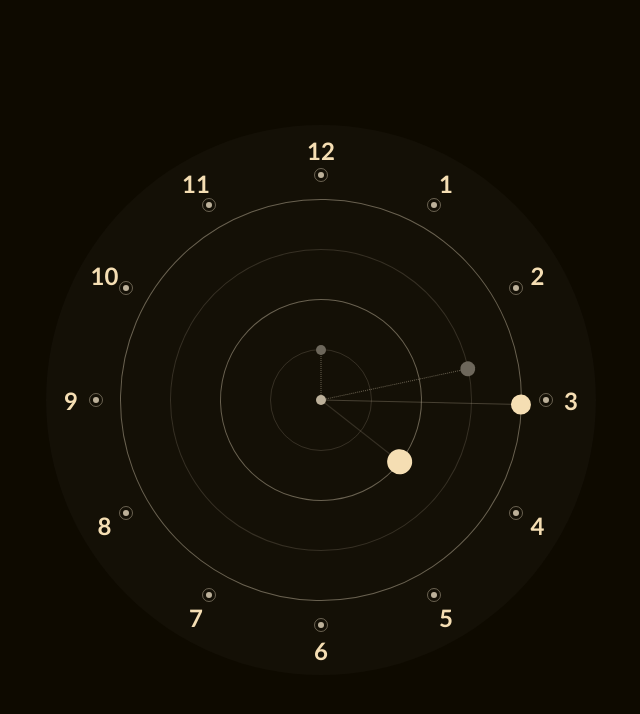
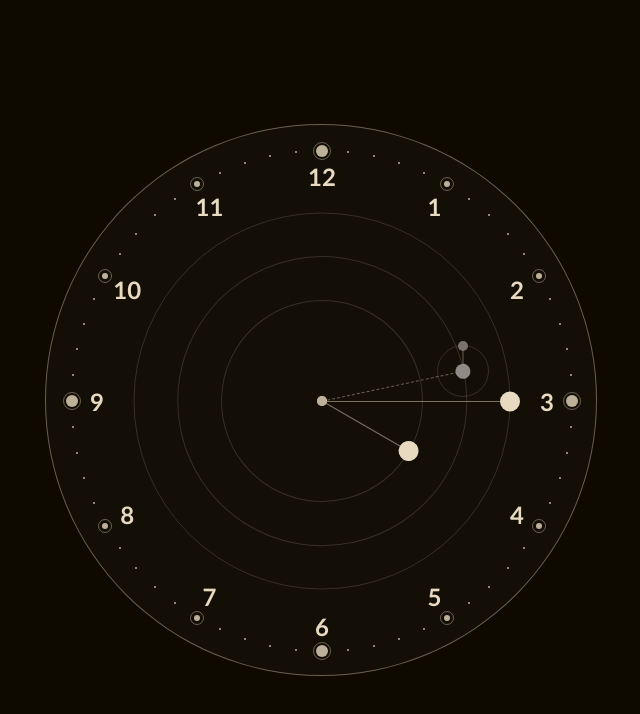
Before and after one commit to borisbreuer/clock, a plain HTML site: page index.html in a window 1280 px wide. Shown: the whole page, without its empty margins (319-959 px from the left). Drawn offline with Linux system fonts and the light colour scheme.

Commit message:
objects 'n Orbit

```diff
--- a/css/style.css
+++ b/css/style.css
@@ -1,37 +1,24 @@
-:root {
-  --bodyBackground: #000b11;
-  --borderColorFull: rgba(252, 166, 8, 1);
-  --borderColor: 252, 166, 8;
-  --pointColorFull: rgba(245, 222, 179, 1);
-  --pointColor: 38, 119, 191;
-  --shineFull: rgba(114, 175, 228, 1);
-  --shine: 114, 175, 228;
-  --specialFull: rgba(216, 41, 155, 1);
-  --special: 216, 41, 155;
-  --specialFull: rgb(189, 0, 0);
-  --special: 189, 0, 0;
-}
-:root {
-  --bodyBackground: rgba(245, 222, 179, 1);
-  --borderColorFull: rgba(161, 150, 128, 1);
-  --borderColor: 161, 150, 128;
-  --pointColorFull: rgb(56, 52, 43);
-  --pointColor: 56, 52, 43;
-  --shineFull: rgb(14, 10, 0);
-  --shine: 14, 10, 0;
-  --specialFull: rgba(14, 10, 0);
-  --special: 14, 10, 0;
-}
 :root {
   --bodyBackground: rgba(14, 10, 0, 1);
+  --clockBackground: rgba(255, 255, 255, 0.025);
+
   --borderColorFull: rgb(189, 177, 154);
   --borderColor: 189, 177, 154;
+
   --pointColorFull: rgb(109, 103, 91);
   --pointColor: 109, 103, 91;
-  --shineFull: rgb(245, 222, 179);
-  --shine: 245, 222, 179;
-  --specialFull: rgba(245, 222, 179);
-  --special: 245, 222, 179;
+
+  --sPointColorFull: rgb(143, 139, 132);
+  --sPointColor: 143, 139, 132;
+
+  --msPointColorFull: rgb(121, 116, 106);
+  --msPointColor: 121, 116, 106;
+
+  --specialPointFull: rgba(231, 218, 193);
+  --specialPoint: 231, 218, 193;
+
+  --textFull: rgba(231, 218, 193);
+  --text: 231, 218, 193;
 }
 
 body {
@@ -49,10 +36,12 @@ body {
   width: 550px;
   height: 550px;
   border-radius: 50%;
-  background: rgba(255, 255, 255, 0.025);
+  background: var(--clockBackground);
+  border: 1px solid rgba(var(--borderColor), 0.5);
   position: relative;
+  cursor: none;
 }
-.point {
+.hoursPoint {
   position: absolute;
   width: 6px;
   height: 6px;
@@ -60,7 +49,7 @@ body {
   transform: translate(-50%, -50%);
   background: rgba(var(--borderColor), 1);
 }
-.point:after {
+.hoursPoint:after {
   content: '';
   position: absolute;
   border: 1px solid rgba(var(--borderColor), 0.5);
@@ -71,27 +60,59 @@ body {
   left: 50%;
   transform: translate(-50%, -50%);
 }
+.hoursPointBig {
+  position: absolute;
+  width: 12px;
+  height: 12px;
+  border-radius: 50%;
+  transform: translate(-50%, -50%);
+  background: rgba(var(--borderColor), 1);
+}
+.hoursPointBig:after {
+  content: '';
+  position: absolute;
+  border: 1px solid rgba(var(--borderColor), 0.5);
+  width: 16px;
+  height: 16px;
+  border-radius: 50%;
+  top: 50%;
+  left: 50%;
+  transform: translate(-50%, -50%);
+}
 
-.count {
+.minutes {
+  position: absolute;
+  width: 2px;
+  height: 2px;
+  border-radius: 50%;
+  transform: translate(-50%, -50%);
+  background: rgba(var(--borderColor), 1);
+}
+
+.hoursText {
   position: absolute;
   transform: translate(-50%, -50%);
-  color: rgba(var(--shine), 1);
+  color: rgba(var(--text), 1);
   font-family: Calibri, 'Trebuchet MS', sans-serif;
   font-weight: bold;
   font-size: 1.5rem;
+  -webkit-user-select: none;
+  -moz-user-select: none;
+  -ms-user-select: none;
+  user-select: none;
 }
 .hPointer {
   position: absolute;
   width: 200px;
   height: 200px;
-  border: 1px solid rgba(var(--borderColor), 0.5);
+  border: 1px solid rgba(var(--borderColor), 0.2);
   border-radius: 50%;
 }
 .hPointer:before {
   position: absolute;
   content: '';
   width: 100px;
-  border-top: 1px solid rgba(var(--borderColor), 0.2);
+  border-top: 1px solid rgba(var(--borderColor), 0.6);
   top: 50%;
   left: 50%;
   transform: translate(0, -50%);
@@ -99,27 +120,27 @@ body {
 .hPointer:after {
   position: absolute;
   content: '';
-  width: 25px;
-  height: 25px;
+  width: 20px;
+  height: 20px;
   border-radius: 50%;
-  background: rgba(var(--special), 1);
+  background: rgba(var(--specialPoint), 1);
   top: 50%;
   left: 50%;
-  transform: translate(87.5px, -50%);
+  transform: translate(90px, -50%);
 }
 
 .mPointer {
-  border: 1px solid rgba(var(--borderColor), 0.5);
-  width: 400px;
-  height: 400px;
+  position: absolute;
+  width: 375px;
+  height: 375px;
+  border: 1px solid rgba(var(--borderColor), 0.2);
   border-radius: 50%;
-  position: absolute;
 }
 .mPointer:before {
   position: absolute;
   content: '';
-  width: 200px;
-  border-top: 1px solid rgba(var(--borderColor), 0.3);
+  width: 187.5px;
+  border-top: 1px solid rgba(var(--borderColor), 0.6);
   top: 50%;
   left: 50%;
   transform: translate(0, -50%);
@@ -130,24 +151,24 @@ body {
   width: 20px;
   height: 20px;
   border-radius: 50%;
-  background: rgba(var(--special), 1);
+  background: rgba(var(--specialPoint), 1);
   top: 50%;
   left: 50%;
-  transform: translate(190px, -50%);
+  transform: translate(177.5px, -50%);
 }
 
 .sPointer {
   border: 1px solid rgba(var(--borderColor), 0.2);
-  height: 300px;
-  width: 300px;
+  height: 287.5px;
+  width: 287.5px;
   border-radius: 50%;
   position: absolute;
 }
 .sPointer:before {
   position: absolute;
   content: '';
-  width: 150px;
-  border-top: 1px dotted rgba(var(--borderColor), 0.5);
+  width: 143.75px;
+  border-top: 1px dashed rgba(var(--borderColor), 0.5);
   top: 50%;
   left: 50%;
   transform: translate(0, -50%);
@@ -158,26 +179,26 @@ body {
   width: 15px;
   height: 15px;
   border-radius: 50%;
-  background: rgba(var(--pointColor), 1);
+  background: rgba(var(--sPointColor), 1);
   top: 50%;
   left: 50%;
-  transform: translate(142.5px, -50%);
+  transform: translate(136.25px, -50%);
 }
 
 .msPointer {
   border: 1px solid rgba(var(--borderColor), 0.2);
-  height: 100px;
-  width: 100px;
+  height: 50px;
+  width: 50px;
   border-radius: 50%;
   position: absolute;
 }
 .msPointer:before {
   position: absolute;
   content: '';
-  width: 50px;
+  width: 25px;
   top: 50%;
   left: 50%;
-  border-top: 1px dotted rgba(var(--borderColor), 0.5);
+  border-top: 1px solid rgba(var(--borderColor), 0.5);
   transform: translate(0, -50%);
 }
 .msPointer:after {
@@ -186,10 +207,10 @@ body {
   width: 10px;
   height: 10px;
   border-radius: 50%;
-  background: rgba(var(--pointColor), 1);
+  background: rgba(var(--msPointColor), 1);
   top: 50%;
   left: 50%;
-  transform: translate(45px, -50%);
+  transform: translate(20px, -50%);
 }
 
 .middle {
@@ -200,3 +221,19 @@ body {
   position: absolute;
   transform: translate(-50%, -50%);
 }
+.msDot {
+  background: rgba(var(--borderColor), 1);
+  height: 10px;
+  width: 10px;
+  border-radius: 50%;
+  position: absolute;
+  transform: translate(-50%, -50%);
+}
+.sDot {
+  background: rgba(var(--borderColor), 1);
+  height: 10px;
+  width: 10px;
+  border-radius: 50%;
+  position: absolute;
+  transform: translate(-50%, -50%);
+}
--- a/js/clock.js
+++ b/js/clock.js
@@ -1,3 +1,6 @@
+
+
+
 /*
 1° × π / 180
 360 / 12 = 30
@@ -7,97 +10,131 @@ x - Koordinate = cos(i * winkel) * radius
 y - Koordinate = sin(i * winkel) * radius
   */
 
+
 (function () {
-  const elements = 12;
+  "use strict"
+
   const root = document.querySelector('#clock')
+  const clockX = root.offsetWidth / 2;
+  const clockY = root.offsetHeight / 2;
 
-  let x = root.offsetWidth / 2;
-  let y = root.offsetHeight / 2;
-
-  for (let i = 0; i < elements; i++) {
-    let ranAngle = 30 * Math.PI / 180;
-    let pointX = Math.cos((i - 3) * ranAngle) * 225;
-    let pointY = Math.sin((i - 3) * ranAngle) * 225;
-
-    let point = document.createElement('div');
-    point.className = 'point';
-    point.style.left = x + pointX + 'px';
-    point.style.top = y + pointY + 'px';
-    root.appendChild(point);
-
-    let pointX2 = Math.cos((i - 3) * ranAngle) * 250;
-    let pointY2 = Math.sin((i - 3) * ranAngle) * 250;
-
-    let count = document.createElement('div');
-    count.className = 'count';
-    count.style.left = x + pointX2 + 'px';
-    count.style.top = y + pointY2 + 'px';
-
-    count.textContent = i == 0 ? 12 : i;
-    root.appendChild(count);
+  const CircleCoords = function (degAngle, radius, index) {
+    this.radAngle = degAngle * Math.PI / 180;
+    this.X = Math.cos(index * this.radAngle) * radius;
+    this.Y = Math.sin(index * this.radAngle) * radius;
+    return { X: this.X, Y: this.Y }
   }
 
-  let ms = document.createElement('div');
-  ms.className = 'msPointer';
-  ms.style.left = x + 'px';
-  ms.style.top = y + 'px';
+  const ClockPointer = function (element, className, x, y) {
+    this.obj = document.createElement(element);
+    this.obj.className = className;
+    this.obj.style.left = x + 'px';
+    this.obj.style.top = y + 'px';
+    return this.obj;
+  }
 
-  let s = document.createElement('div');
-  s.className = 'sPointer';
-  s.style.left = x + 'px';
-  s.style.top = y + 'px';
+  let
+    hours,
+    hoursText,
+    minutes,
+    hoursCoords,
+    hoursTextCoords,
+    minutesCoords,
+    time, msec, sec, min, hou,
+    msDeg, sDeg, mDeg, hDeg,
+    continousOrNot = false,
+    count = 0;
 
-  let h = document.createElement('div');
-  h.className = 'hPointer';
-  h.style.left = x + 'px';
-  h.style.top = y + 'px';
+  root.addEventListener('mouseenter', function () {
+    continousOrNot = true;
+  })
+  root.addEventListener('mouseleave', function () {
+    continousOrNot = false;
+  })
 
-  let m = document.createElement('div');
-  m.className = 'mPointer';
-  m.style.left = x + 'px';
-  m.style.top = y + 'px';
 
-  let mid = document.createElement('div');
-  mid.className = 'middle';
-  mid.style.left = x + 'px';
-  mid.style.top = y + 'px';
+  for (let i = 0; i < 60; i++) {
+    if (!(i % 5)) {
+      hoursCoords = new CircleCoords(360 / 12, 250, count - 3);
+      hoursTextCoords = new CircleCoords(360 / 12, 225, count - 3);
 
-  root.appendChild(ms);
+      hours = document.createElement('div');
+      hours.className = count % 3 ? 'hoursPoint' : 'hoursPointBig';
+      hours.style.left = clockX + hoursCoords.X + 'px';
+      hours.style.top = clockY + hoursCoords.Y + 'px';
+      root.appendChild(hours);
+
+      hoursText = document.createElement('div');
+      hoursText.className = 'hoursText';
+      hoursText.style.left = clockX + hoursTextCoords.X + 'px';
+      hoursText.style.top = clockY + hoursTextCoords.Y + 'px';
+      hoursText.textContent = count == 0 ? 12 : count;
+      root.appendChild(hoursText);
+
+      count++;
+    }
+
+    if (i % 5) {
+      minutesCoords = new CircleCoords(360 / 60, 250, i);
+      minutes = document.createElement('div');
+      minutes.className = 'minutes';
+      minutes.style.left = clockX + minutesCoords.X + 'px';
+      minutes.style.top = clockY + minutesCoords.Y + 'px';
+      root.appendChild(minutes);
+    }
+  }
+
+  let ms = new ClockPointer('div', 'msPointer', clockX, clockY)
+  let s = new ClockPointer('div', 'sPointer', clockX, clockY)
+  let m = new ClockPointer('div', 'mPointer', clockX, clockY)
+  let h = new ClockPointer('div', 'hPointer', clockX, clockY)
+  let mid = new ClockPointer('div', 'middle', clockX, clockY)
+  let msdot = new ClockPointer('div', 'msDot', clockX, clockY)
+
+  root.appendChild(ms)
   root.appendChild(s);
   root.appendChild(h);
   root.appendChild(m);
   root.appendChild(mid);
+  root.appendChild(msdot);
 
-  let time, msec, sec, min, hou, now, sDeg, mDeg, hDeg;
-  let msecSec = 0;
+
+
   function timer() {
     time = new Date();
     msec = time.getMilliseconds();
     sec = time.getSeconds();
     min = time.getMinutes();
     hou = time.getHours();
-    now = Date.now();
-    // sec = 20;
-    // min = 15;
-    // hou = 9;
 
+    // msec = 0;
+    // sec = 30;
+    // min = 59;
+    // hou = 5;
 
-
-    msDeg = (msec / 1000) * 360;
-    // sDeg = sec * 360 / 60;
-    sDeg = ((msec / 1000) + sec) / 60 * 360;
-    mDeg = ((sec / 60) + (min + (msec / 1000) / 60)) / 60 * 360;
-    hDeg = ((min / 60) + (hou + (min / 60) / 12)) / 12 * 360;
+    if (continousOrNot) {
+      msDeg = (msec / 1000) * 360;
+      sDeg = ((msec / 1000) + sec) / 60 * 360;
+      mDeg = ((sec / 60) + (min + (msec / 1000) / 60)) / 60 * 360;
+      hDeg = ((min / 60) + (hou + (min / 60) / 60)) / 12 * 360;
+    } else {
+      msDeg = msec / 1000 * 360;
+      sDeg = sec / 60 * 360;
+      mDeg = min / 60 * 360;
+      hDeg = hou / 12 * 360;
+    }
 
     ms.style.transform = 'translate(-50%, -50%) rotate(' + (msDeg - 90) + 'deg)';
     s.style.transform = 'translate(-50%, -50%) rotate(' + (sDeg - 90) + 'deg)';
     h.style.transform = 'translate(-50%, -50%) rotate(' + (hDeg - 90) + 'deg)';
     m.style.transform = 'translate(-50%, -50%) rotate(' + (mDeg - 90) + 'deg)';
 
-    // document.querySelector('#timer').value = hou + ':' + min + ':' + sec
-    // document.querySelector('#timer').value = ((hou / 60) / 60) / 1000
+    let sdotCoords = new CircleCoords(-sDeg + 180, 143.75, 1);
+
+    ms.style.top = clockX + sdotCoords.X + 'px';
+    ms.style.left = clockY + sdotCoords.Y + 'px';
+
     window.requestAnimationFrame(timer);
   }
   timer();
-  // setInterval(timer, 1)
 })();
```
